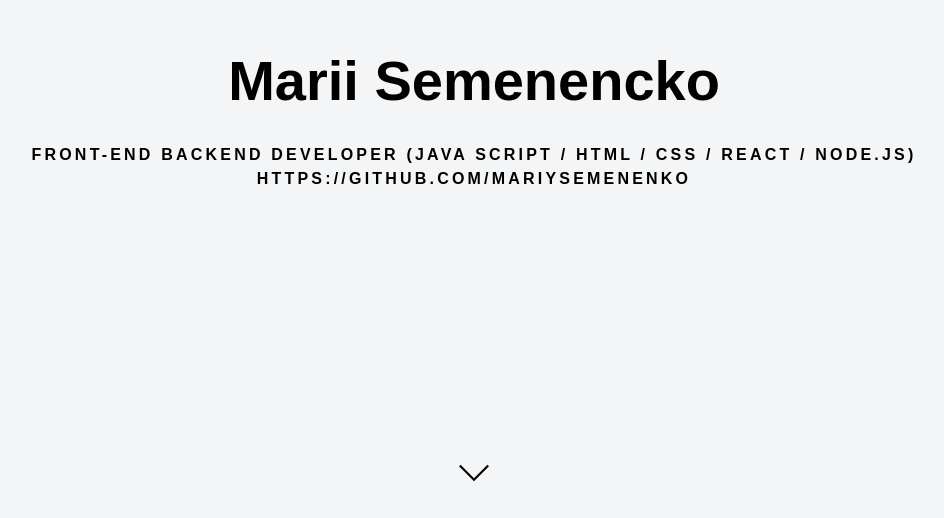
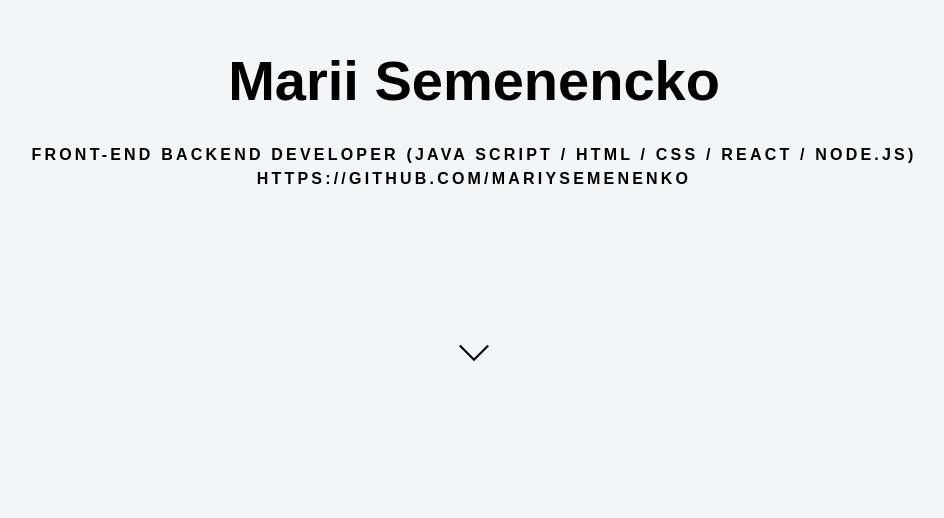
Before and after one commit to MariySemenenko/Summary, a React (Create React App) app: page / in a window 1280 px wide. Shown: the part 282-800 px from the top of the page, without its empty margins (166-1110 px from the left). Built offline with nearby package versions, Linux system fonts and the light colour scheme.

Commit message:
shevron down

```diff
--- a/src/index.css
+++ b/src/index.css
@@ -109,7 +109,7 @@
   width: 30px;
   height: 30px;
   position: absolute;
-  bottom: 30px;
+  bottom: 150px;
   left: 50%;
   transform: translate(-50%, 0);
 }
```
